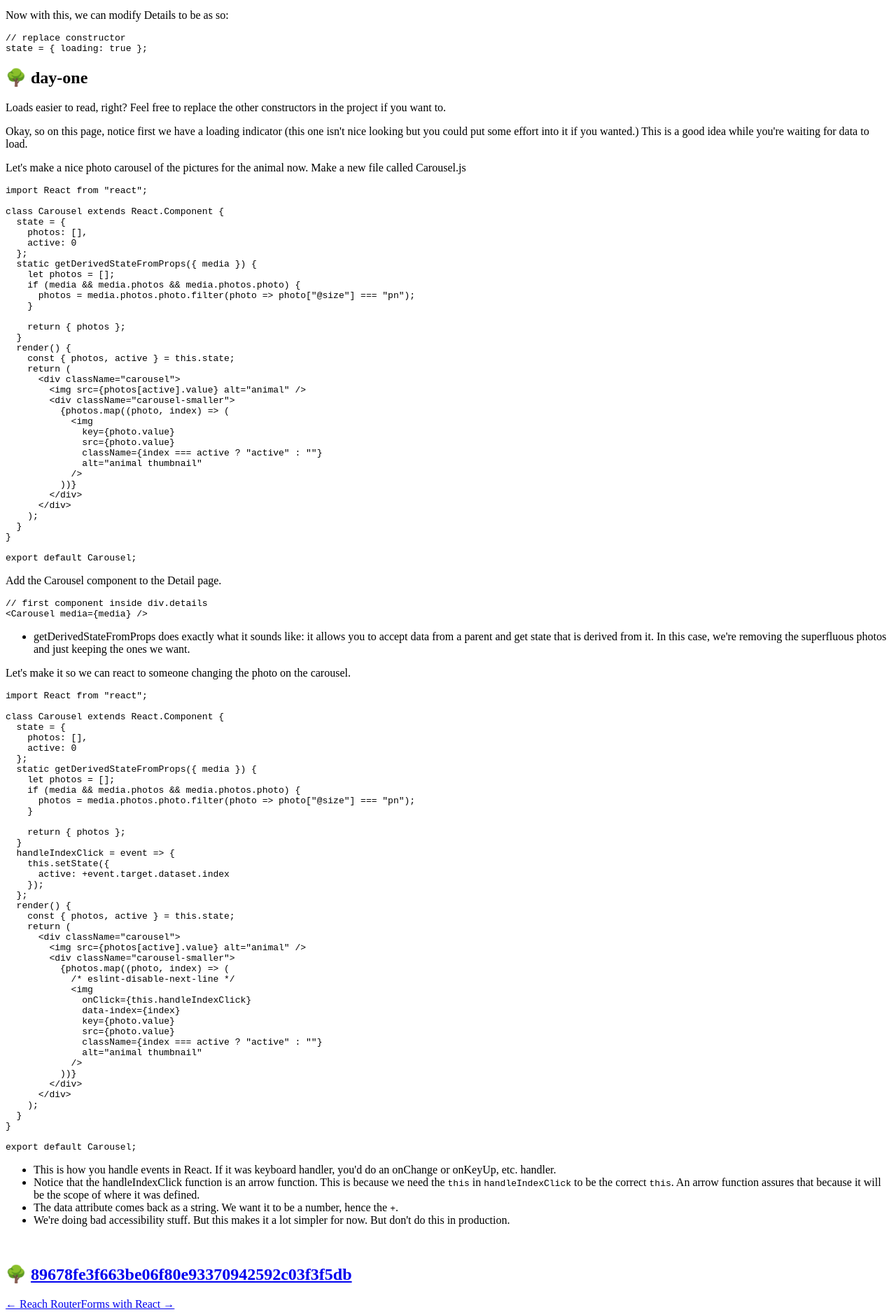
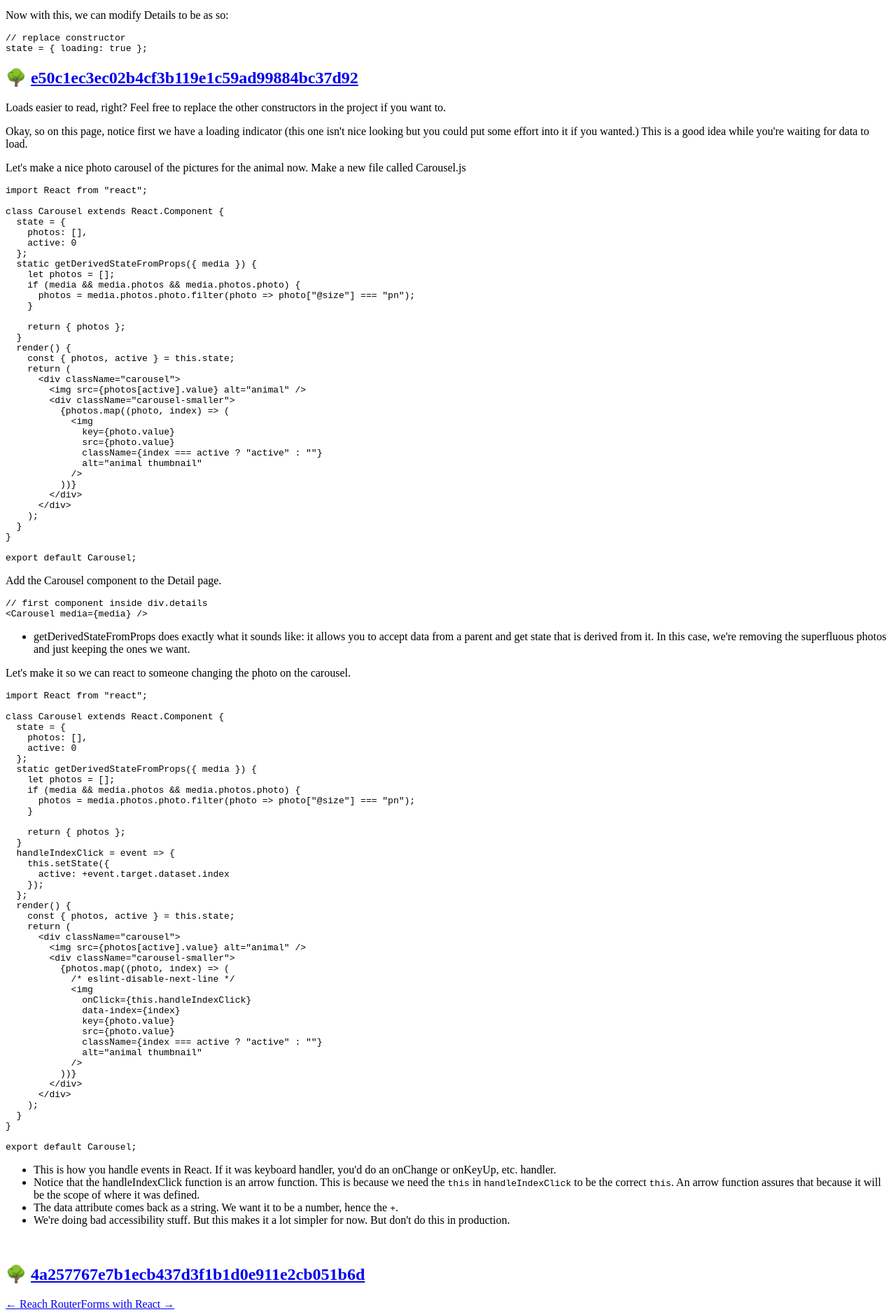
Before and after one commit to btholt/complete-intro-to-react-v4, a Gatsby site: page /async-and-events-in-react in a window 1280 px wide. Shown: the part 1652-3527 px from the top of the page at 70% size. Built offline with nearby package versions, Linux system fonts and the light colour scheme; Gatsby itself is replaced by a stand-in of ours; some packages are replaced by stand-ins of ours; code samples lack their colours.

Commit message:
Update hashes

````diff
--- a/lessons/async-react.md
+++ b/lessons/async-react.md
@@ -118,7 +118,7 @@ Now with this, we can modify Details to be as so:
 state = { loading: true };
 ```
 
-## 🌳 day-one
+## 🌳 [e50c1ec3ec02b4cf3b119e1c59ad99884bc37d92](https://github.com/btholt/complete-intro-to-react-v4/commit/e50c1ec3ec02b4cf3b119e1c59ad99884bc37d92)
 
 Loads easier to read, right? Feel free to replace the other constructors in the project if you want to.
 
@@ -230,4 +230,4 @@ export default Carousel;
 
 &nbsp;
 
-## 🌳 [89678fe3f663be06f80e93370942592c03f3f5db](https://github.com/btholt/complete-intro-to-react-v4/commit/89678fe3f663be06f80e93370942592c03f3f5db)
+## 🌳 [4a257767e7b1ecb437d3f1b1d0e911e2cb051b6d](https://github.com/btholt/complete-intro-to-react-v4/commit/4a257767e7b1ecb437d3f1b1d0e911e2cb051b6d)
````
